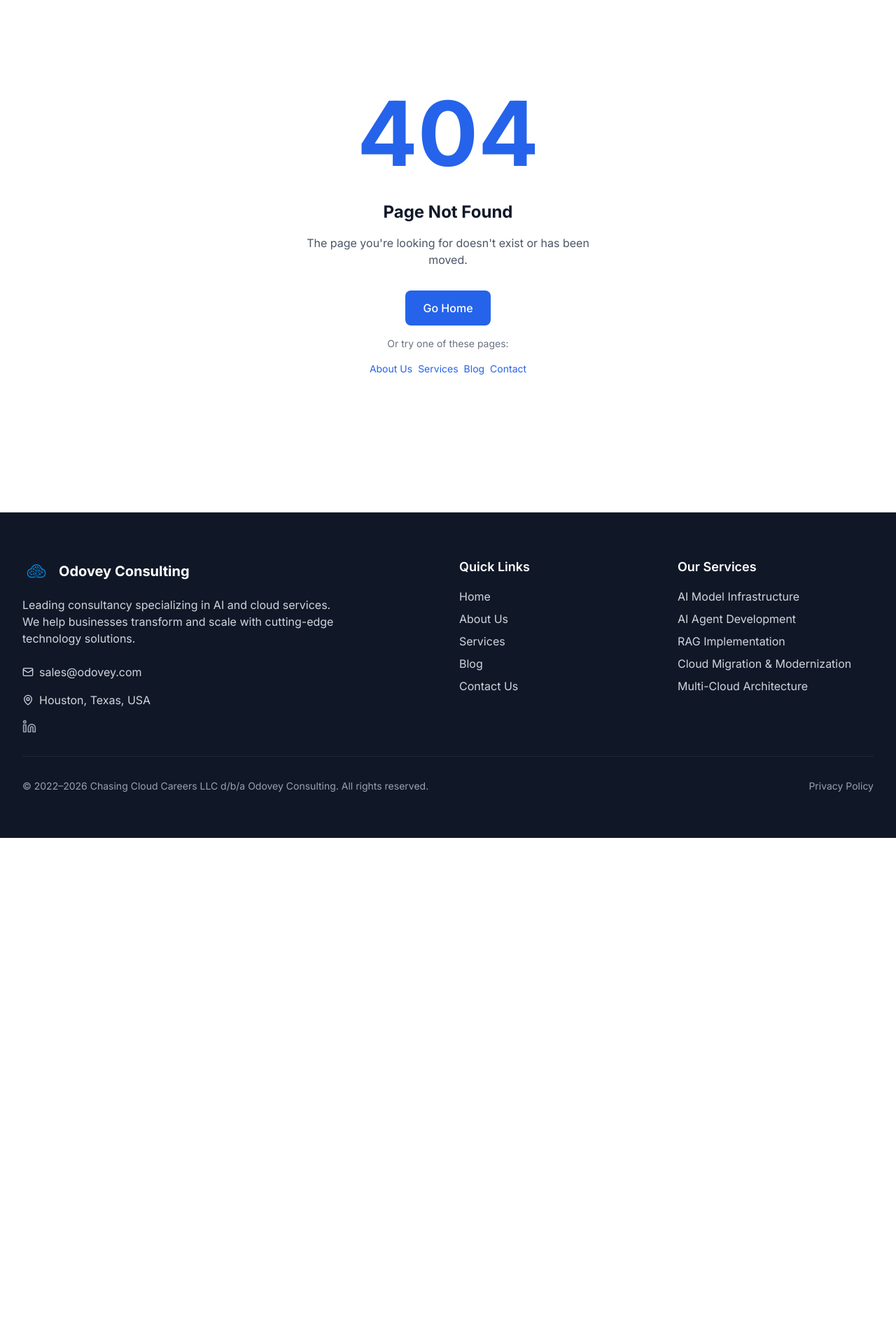
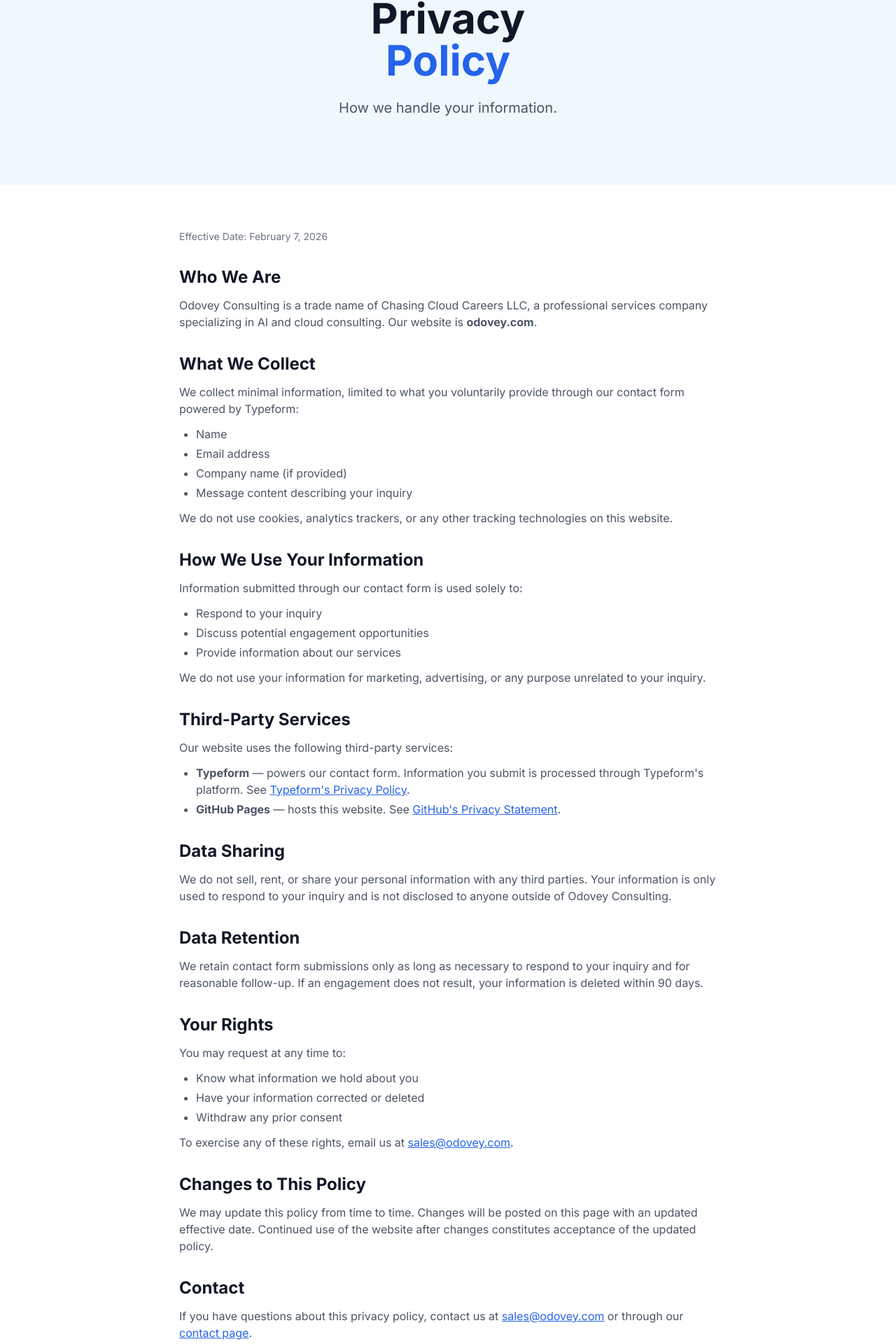
Before and after one commit to Odovey-Consulting/Odovey-Consulting.github.io, a Next.js app: page /privacy in a window 1280 px wide. Before the commit this address had no page. Shown: the part 151-2071 px from the top of the page at 70% size. Before the commit the page ends 1348 px from the top, so only its background shows below. Built offline with nearby package versions, Linux system fonts and the light colour scheme.

Commit message:
Add privacy policy page and link from footer

```diff
--- /dev/null
+++ b/app/privacy/page.tsx
@@ -0,0 +1,131 @@
+import type { Metadata } from 'next'
+import Link from 'next/link'
+
+export const metadata: Metadata = {
+  title: 'Privacy Policy',
+  description: 'Privacy Policy for Odovey Consulting. Learn how we handle your information when you use our website and contact form.',
+  alternates: {
+    canonical: '/privacy/',
+  },
+}
+
+export default function PrivacyPolicy() {
+  return (
+    <div className="bg-white">
+      <section className="relative overflow-hidden">
+        <div className="absolute inset-0 bg-gradient-to-br from-primary-50 to-secondary-50"></div>
+        <div className="relative container-max section-padding">
+          <div className="text-center">
+            <h1 className="text-4xl md:text-6xl font-bold text-gray-900 mb-6">
+              Privacy
+              <span className="text-primary-600 block">Policy</span>
+            </h1>
+            <p className="text-xl text-gray-600 mb-8 max-w-3xl mx-auto">
+              How we handle your information.
+            </p>
+          </div>
+        </div>
+      </section>
+
+      <section className="section-padding">
+        <div className="container-max max-w-3xl">
+          <p className="text-sm text-gray-500 mb-8">Effective Date: February 7, 2026</p>
+
+          <div className="prose prose-gray max-w-none space-y-8">
+            <div>
+              <h2 className="text-2xl font-bold text-gray-900 mb-3">Who We Are</h2>
+              <p className="text-gray-600">
+                Odovey Consulting is a trade name of Chasing Cloud Careers LLC, a professional services company specializing in AI and cloud consulting. Our website is <strong>odovey.com</strong>.
+              </p>
+            </div>
+
+            <div>
+              <h2 className="text-2xl font-bold text-gray-900 mb-3">What We Collect</h2>
+              <p className="text-gray-600 mb-3">
+                We collect minimal information, limited to what you voluntarily provide through our contact form powered by Typeform:
+              </p>
+              <ul className="list-disc pl-6 text-gray-600 space-y-1">
+                <li>Name</li>
+                <li>Email address</li>
+                <li>Company name (if provided)</li>
+                <li>Message content describing your inquiry</li>
+              </ul>
+              <p className="text-gray-600 mt-3">
+                We do not use cookies, analytics trackers, or any other tracking technologies on this website.
+              </p>
+            </div>
+
+            <div>
+              <h2 className="text-2xl font-bold text-gray-900 mb-3">How We Use Your Information</h2>
+              <p className="text-gray-600 mb-3">
+                Information submitted through our contact form is used solely to:
+              </p>
+              <ul className="list-disc pl-6 text-gray-600 space-y-1">
+                <li>Respond to your inquiry</li>
+                <li>Discuss potential engagement opportunities</li>
+                <li>Provide information about our services</li>
+              </ul>
+              <p className="text-gray-600 mt-3">
+                We do not use your information for marketing, advertising, or any purpose unrelated to your inquiry.
+              </p>
+            </div>
+
+            <div>
+              <h2 className="text-2xl font-bold text-gray-900 mb-3">Third-Party Services</h2>
+              <p className="text-gray-600 mb-3">
+                Our website uses the following third-party services:
+              </p>
+              <ul className="list-disc pl-6 text-gray-600 space-y-1">
+                <li><strong>Typeform</strong> — powers our contact form. Information you submit is processed through Typeform&apos;s platform. See <a href="https://www.typeform.com/privacy-policy/" target="_blank" rel="noopener noreferrer" className="text-primary-600 hover:text-primary-700 underline">Typeform&apos;s Privacy Policy</a>.</li>
+                <li><strong>GitHub Pages</strong> — hosts this website. See <a href="https://docs.github.com/en/site-policy/privacy-policies/github-general-privacy-statement" target="_blank" rel="noopener noreferrer" className="text-primary-600 hover:text-primary-700 underline">GitHub&apos;s Privacy Statement</a>.</li>
+              </ul>
+            </div>
+
+            <div>
+              <h2 className="text-2xl font-bold text-gray-900 mb-3">Data Sharing</h2>
+              <p className="text-gray-600">
+                We do not sell, rent, or share your personal information with any third parties. Your information is only used to respond to your inquiry and is not disclosed to anyone outside of Odovey Consulting.
+              </p>
+            </div>
+
+            <div>
+              <h2 className="text-2xl font-bold text-gray-900 mb-3">Data Retention</h2>
+              <p className="text-gray-600">
+                We retain contact form submissions only as long as necessary to respond to your inquiry and for reasonable follow-up. If an engagement does not result, your information is deleted within 90 days.
+              </p>
+            </div>
+
+            <div>
+              <h2 className="text-2xl font-bold text-gray-900 mb-3">Your Rights</h2>
+              <p className="text-gray-600 mb-3">
+                You may request at any time to:
+              </p>
+              <ul className="list-disc pl-6 text-gray-600 space-y-1">
+                <li>Know what information we hold about you</li>
+                <li>Have your information corrected or deleted</li>
+                <li>Withdraw any prior consent</li>
+              </ul>
+              <p className="text-gray-600 mt-3">
+                To exercise any of these rights, email us at <a href="mailto:sales@odovey.com" className="text-primary-600 hover:text-primary-700 underline">sales@odovey.com</a>.
+              </p>
+            </div>
+
+            <div>
+              <h2 className="text-2xl font-bold text-gray-900 mb-3">Changes to This Policy</h2>
+              <p className="text-gray-600">
+                We may update this policy from time to time. Changes will be posted on this page with an updated effective date. Continued use of the website after changes constitutes acceptance of the updated policy.
+              </p>
+            </div>
+
+            <div>
+              <h2 className="text-2xl font-bold text-gray-900 mb-3">Contact</h2>
+              <p className="text-gray-600">
+                If you have questions about this privacy policy, contact us at <a href="mailto:sales@odovey.com" className="text-primary-600 hover:text-primary-700 underline">sales@odovey.com</a> or through our <Link href="/contact" className="text-primary-600 hover:text-primary-700 underline">contact page</Link>.
+              </p>
+            </div>
+          </div>
+        </div>
+      </section>
+    </div>
+  )
+}
--- a/components/Footer.tsx
+++ b/components/Footer.tsx
@@ -89,9 +89,9 @@ export function Footer() {
             © 2022–2026 Chasing Cloud Careers LLC d/b/a Odovey Consulting. All rights reserved.
           </p>
           <div className="flex space-x-6 mt-4 md:mt-0">
-            <span className="text-gray-400 text-sm">
+            <Link href="/privacy" className="text-gray-400 hover:text-white text-sm transition-colors">
               Privacy Policy
-            </span>
+            </Link>
           </div>
         </div>
       </div>
--- a/scripts/generate-sitemap.mjs
+++ b/scripts/generate-sitemap.mjs
@@ -9,6 +9,7 @@ const staticPages = [
   { path: '/blog/', priority: '0.8' },
   { path: '/about/', priority: '0.7' },
   { path: '/contact/', priority: '0.7' },
+  { path: '/privacy/', priority: '0.3' },
 ]
 
 const today = new Date().toISOString().split('T')[0]
```
